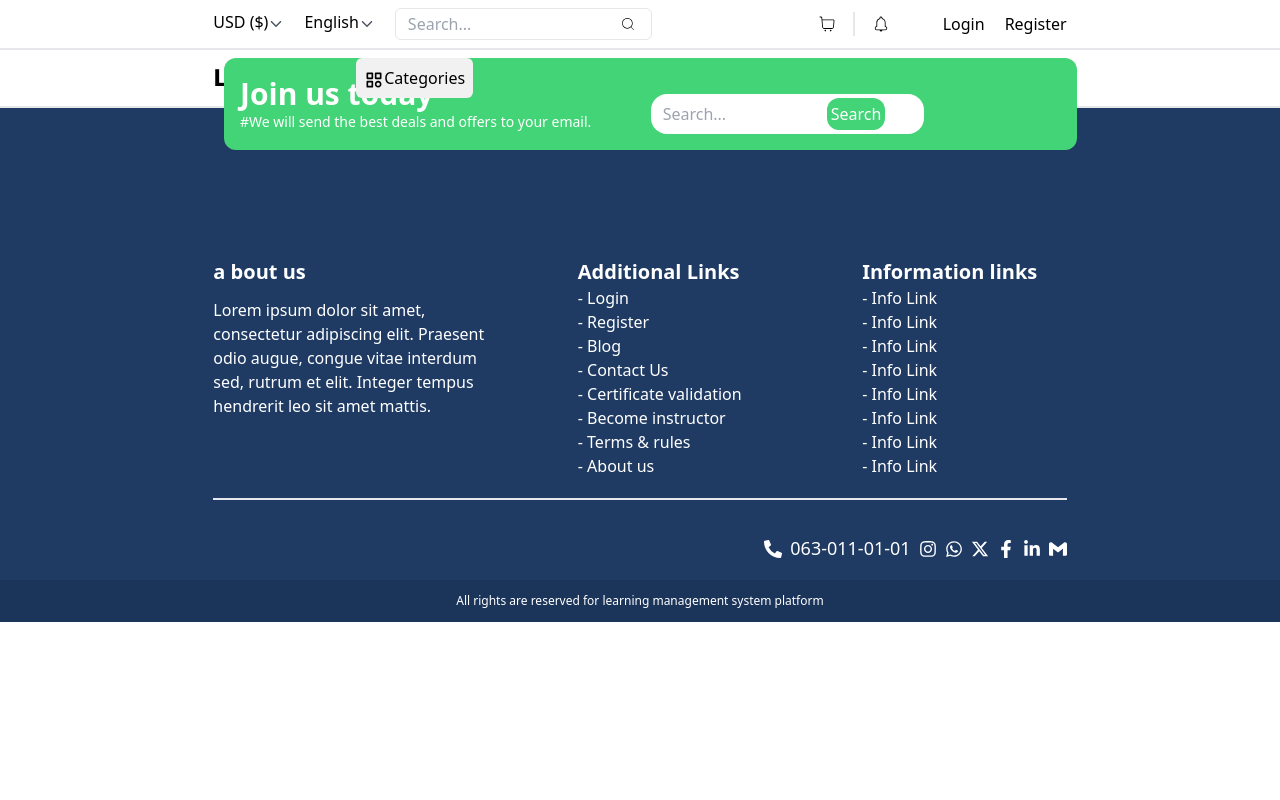
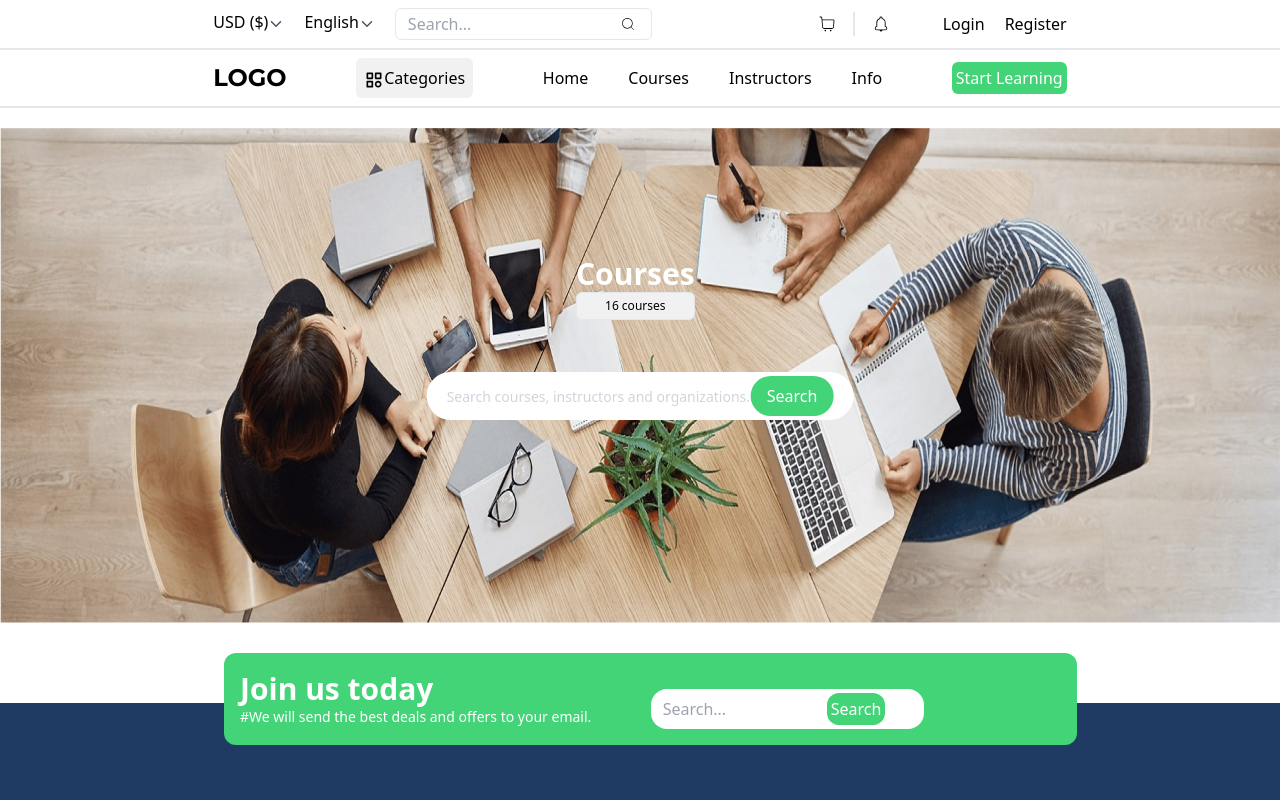
Before and after one commit to ali-sheikhali/learning-practice, a React (Create React App) app: page /category in a window 1280 px wide. Shown: the top 800 px of the page. Built offline with nearby package versions, Linux system fonts and the light colour scheme.

Commit message:
add file

```diff
--- a/src/App.js
+++ b/src/App.js
@@ -5,6 +5,7 @@ import { BrowserRouter as Router, Routes, Route } from "react-router-dom";
 import Home from "./pages/Home";
 import Navbar from "./components/Navbar";
 import Footer from "./components/Footer";
+import Category from "./pages/Category";
 function App() {
   return (
     <div>
@@ -12,6 +13,7 @@ function App() {
         <Navbar />
         <Routes>
           <Route path="/" Component={Home} />
+          <Route path="/category" Component={Category} />
         </Routes>
         <Footer />
       </Router>
--- a/src/components/Footer.js
+++ b/src/components/Footer.js
@@ -51,6 +51,9 @@ function Footer() {
           <div>
             <h2 className="font-bold text-xl">Additional Links</h2>
             <ul className="flex flex-col">
+              <Link to="./category">
+                - <span>Category</span>{" "}
+              </Link>
               <Link to="./login">
                 - <span>Login</span>{" "}
               </Link>
--- /dev/null
+++ b/src/components/HearoHeaderCategory.js
@@ -0,0 +1,30 @@
+import React from "react";
+import img1 from "../img/Section → category_cover.png.png";
+function HearoHeaderCategory() {
+  return (
+    <div className="relative mt-5 mb-20">
+      <figure className="w-full">
+        <img src={img1} alt="" />
+        <div className="absolute top-5 left-[40%] md:left-[45%] md:top-32 text-center">
+          <p className="text-white font-bold text-3xl">Courses</p>
+          <p className="border bg-[#F1F1F1] rounded-md p-1 text-[12px]">
+            16 courses
+          </p>
+        </div>
+      </figure>
+      <div className="absolute w-10/12 mx-auto md:w-4/12 top-1/2 left-1/2 transform -translate-x-1/2 -translate-y-1/2 ">
+        <input
+          className="text-black mt-10 w-full rounded-[36px] py-3 px-5 placeholder:text-gray-300 placeholder:text-sm
+        focus:outline-none placeholder:text-[12px] "
+          type="text"
+          placeholder="Search courses, instructors and organizations..."
+        />
+        <button className="absolute text-white bg-[#43D477] top-11 md:right-5 right-5 py-2 px-4 rounded-3xl ">
+          Search
+        </button>
+      </div>
+    </div>
+  );
+}
+
+export default HearoHeaderCategory;
--- a/src/components/NavbarSection2.js
+++ b/src/components/NavbarSection2.js
@@ -57,6 +57,9 @@ function NavbarSection2() {
               <Menu.Item className="mx-auto py-1">
                 {({ active }) => <Link>React js</Link>}
               </Menu.Item>
+              <Menu.Item className="mx-auto py-1">
+                {({ active }) => <Link to="/category">All Category</Link>}
+              </Menu.Item>
             </Menu.Items>
           </Menu>
         </div>
--- /dev/null
+++ b/src/pages/Category.js
@@ -0,0 +1,12 @@
+import React from 'react'
+import HearoHeaderCategory from '../components/HearoHeaderCategory'
+
+function Category() {
+  return (
+    <div>
+        <HearoHeaderCategory />
+    </div>
+  )
+}
+
+export default Category
--- a/src/pages/Home.js
+++ b/src/pages/Home.js
@@ -8,7 +8,6 @@ import TrendingCategories from "../components/TrendingCategories";
 import JoinUs from "../components/JoinUs";
 import Become from "../components/Become";
 import ClubPoint from "../components/ClubPoint";
-import Footer from "../components/Footer";
 
 function Home() {
   return (
```
Also changed, not shown: src/img/Section → category_cover.png.png (added).
